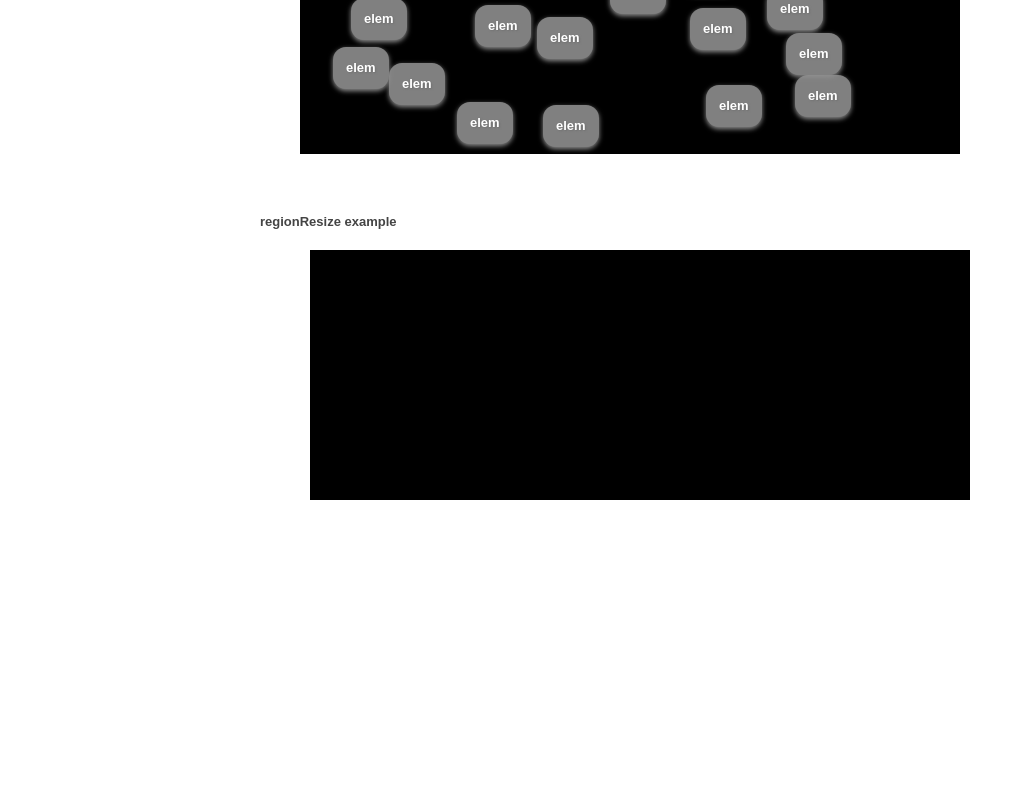
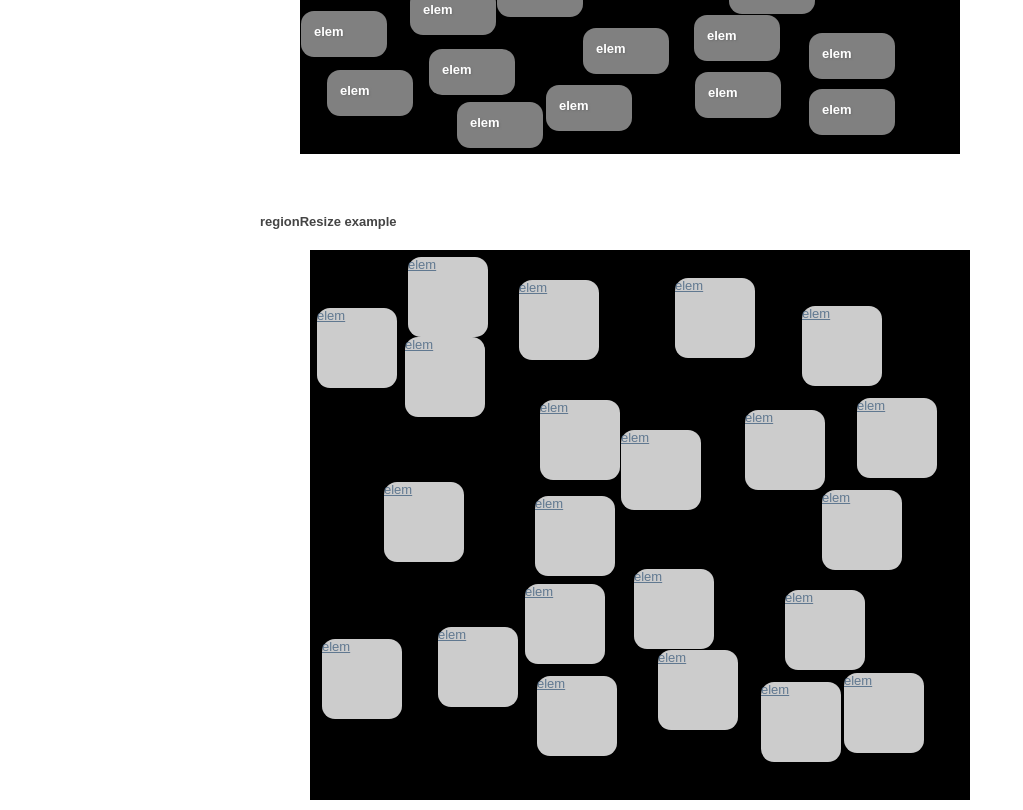
Before and after one commit to addyosmani/jquery-noverlap, a plain HTML site: page index.html in a window 1280 px wide. Shown: the part 670-1480 px from the top of the page, without its empty margins (0-1023 px from the left). Before the commit the page ends 1180 px from the top, so only its background shows below. Drawn offline with Linux system fonts and the light colour scheme.

Commit message:
minor adjustments to demos

```diff
--- a/css/style.css
+++ b/css/style.css
@@ -97,14 +97,19 @@ a:hover { color: #036; }
     font-weight: bold;
     text-shadow: 1px 1px 2px #707070;
     font-size: 1.0em;
-    box-shadow: 0px 2px 5px #909090;
     border-radius: 1em;
-    -moz-box-shadow: 0px 2px 5px #909090;
-    -moz-border-radius: 1em;
-    -webkit-box-shadow: 0px 2px 5px #909090;
-    -webkit-border-radius: 1em;
     left:0px;
     top:0px;
+	width:60px;
+	height:20px;
+}
+
+.dot{
+	width:80px;
+	height:80px;
+	border-radius:1em;
+	background:#ccc;
+	position:absolute;
 }
 
 #magic1{
@@ -116,7 +121,7 @@ a:hover { color: #036; }
 }
 
 #magic3{
-	margin: 0 auto; height:240px;width:650px;background:#000; padding:5px;
+	margin: 0 auto; height:540px;width:650px;background:#000; padding:5px;
 }
 
 h1{
--- a/index.html
+++ b/index.html
@@ -83,25 +83,28 @@
 		<p><h2>regionResize example</h2></p>
 		<p>
 		<div id="magic3">
-		<a href="#" class="win">elem</a>
-		<a href="#" class="win">elem</a>
-		<a href="#" class="win">elem</a>
-		<a href="#" class="win">elem</a>
-		<a href="#" class="win">elem</a>
-		<a href="#" class="win">elem</a>
-		<a href="#" class="win">elem</a>
-		<a href="#" class="win">elem</a>
-		<a href="#" class="win">elem</a>
-		<a href="#" class="win">elem</a>
-		<a href="#" class="win">elem</a>
-		<a href="#" class="win">elem</a>
-		<a href="#" class="win">elem</a>
-		<a href="#" class="win">elem</a>
-		<a href="#" class="win">elem</a>
-		<a href="#" class="win">elem</a>
-		<a href="#" class="win">elem</a>
-		<a href="#" class="win">elem</a>
-		<a href="#" class="win">elem</a>
+		<a href="#" class="dot">elem</a>
+		<a href="#" class="dot">elem</a>
+		<a href="#" class="dot">elem</a>
+		<a href="#" class="dot">elem</a>
+		<a href="#" class="dot">elem</a>
+		<a href="#" class="dot">elem</a>
+		<a href="#" class="dot">elem</a>
+		<a href="#" class="dot">elem</a>
+		<a href="#" class="dot">elem</a>
+		<a href="#" class="dot">elem</a>
+		<a href="#" class="dot">elem</a>
+		<a href="#" class="dot">elem</a>
+		<a href="#" class="dot">elem</a>
+		<a href="#" class="dot">elem</a>
+		<a href="#" class="dot">elem</a>
+		<a href="#" class="dot">elem</a>
+		<a href="#" class="dot">elem</a>
+		<a href="#" class="dot">elem</a>
+		<a href="#" class="dot">elem</a>
+		<a href="#" class="dot">elem</a>
+		<a href="#" class="dot">elem</a>
+		<a href="#" class="dot">elem</a>
 		</div>
 		</p>
 
@@ -118,9 +121,12 @@
 	<script type="text/javascript" src="js/jquery-noverlap.js"></script>
 	<script type="text/javascript">
 	$(function(){
-		$('#magic1 .win').noverlap({'boundTo':$('#magic1'),'animate':true}); //doesnt animate
-		$('#magic2 .win').noverlap({'boundTo':$('#magic2'),'animate':false});
-		//$('#magic3 .win').noverlap({'boundTo':$('#magic3'),'animate':false, 'regionResize':0.6});
+		//$('#magic1 .win').noverlap({'regionWidth':'600px', 'regionHeight':'300px'}); //doesnt animate
+		$('#magic1 .win').noverlap({'boundTo':'#magic1'});
+		$('#magic2 .win').noverlap({'boundTo':'#magic2', 'animate':false});
+		$('#magic3 .dot').noverlap({'boundTo':'#magic3', 'animate':false});
+		//$('#magic2 .win').noverlap({'boundTo':$('#magic2'),'animate':false});
+		//$('#magic3 .win').noverlap({'boundTo':$('#magic3'),'animate':false});
 
 	});
 </script>
--- a/js/jquery-noverlap.js
+++ b/js/jquery-noverlap.js
@@ -21,13 +21,14 @@
 
     	var o = $.extend({}, $.fn.noverlap.defaults, options),
     		coords = [],
-    		ctx = null;
+    		ctx = null,
+			props = [];
 
 
     	if(!(o.boundTo==null)){
-    		var elem;
+    		var elem, offset;
     		(o.boundTo instanceof jQuery)? elem = o.boundTo : elem = $(o.boundTo);
-    		var offset = elem.offset();
+    		offset = elem.offset();
     		o.regionWidth = parseInt(elem.css('width')) * o.regionResize;
     		o.regionHeight = parseInt(elem.css('height')) * o.regionResize;
     		o.regionLeft  = parseInt(offset.left) || parseInt(elem.css('left')) || parseInt(elem.css('margin-left'));
@@ -36,16 +37,18 @@
 
         return this.each(function() {
 			cxt = $(this),
-			d= { width: cxt.outerWidth(), height: cxt.outerHeight() },
+			d= { width: parseInt(cxt.outerWidth()), height: parseInt(cxt.outerHeight()) },
 			complete = false;
 			while (!complete){
-				d.left = parseInt(Math.random() * o.regionWidth + o.regionLeft);
-				d.top = parseInt(Math.random() * o.regionHeight + o.regionTop);
-				complete = true;
+				d.left = parseInt(Math.random() * parseInt(o.regionWidth) + o.regionLeft);
+				d.top = parseInt(Math.random() * parseInt(o.regionHeight) + o.regionTop);
+				var complete = true;
 				$.each(coords, function(){
-					if (d.left < this.left + this.width && d.left + d.width > this.left &&
-						d.top < this.top + this.height && d.top + d.height > this.top){
-						complete = false;
+					if(d.left < this.left + this.width &&
+				       d.left + d.width > this.left &&
+				       d.top < this.top + this.height &&
+				       d.top + d.height > this.top){
+					complete = false;
 					}
 				});
 			}
```
